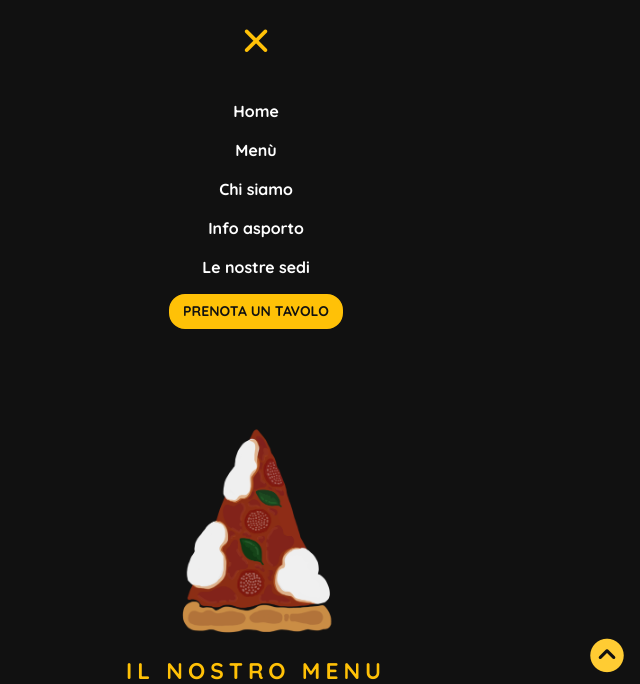
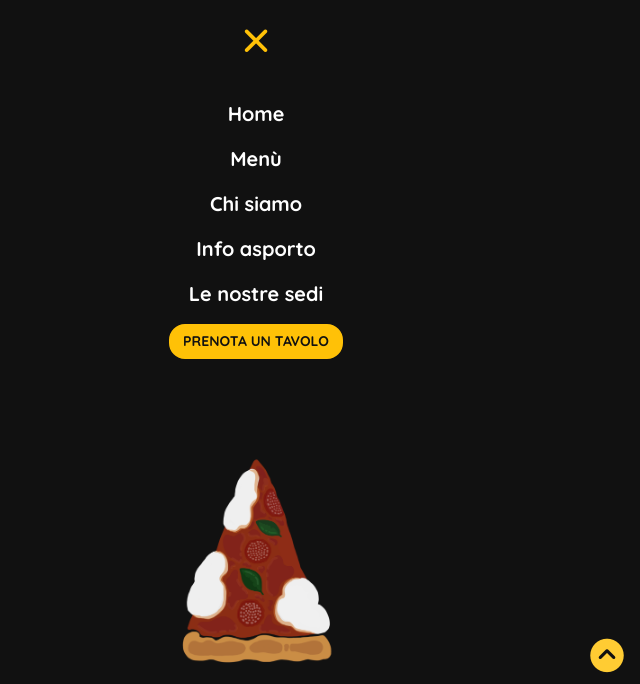
Before and after one commit to sarabello919-maker/Bordo, a plain HTML site: page menu.html in a window 768 px wide. Both pictures are taken after a click on the button 384 px from the left and 125 px from the top of the page. Shown: the part 85-769 px from the top of the page, without its empty margins (128-768 px from the left). Drawn offline with nearby package versions, Linux system fonts and the light colour scheme.

Commit message:
Add files via upload

```diff
--- a/css/style.css
+++ b/css/style.css
@@ -869,41 +869,6 @@ main{
 
 @media (max-width: 991.98px) {
 
-/* 1. Rende l'header a colonna così il menu si posiziona sotto l'hamburger */
-  header {
-    flex-direction: column;
-    align-items: center;
-  }
-
-  /* 2. Mostra il bottone hamburger */
-  .hamburger {
-    display: block !important;
-  }
-
-  /* 3. Nasconde il menu di base */
-  #nav {
-    display: none;
-    width: 100%;
-    text-align: center;
-    margin-top: 15px; /* Spazio esatto sotto l'hamburger */
-  }
-
-  /* 4. Quando è attivo, compare dritto sotto */
-  #nav.active {
-    display: block !important;
-  }
-
-  /* 5. Mette le voci del menu in colonna una sotto l'altra */
-  header nav ul {
-    flex-direction: column !important;
-    align-items: center !important;
-    gap: 15px !important;
-    padding: 0 !important;
-    margin: 0 !important;
-  }
-
-
-
   .hero-menu {
     background-position: 232px 237px;
     height: 640px;
@@ -953,8 +918,11 @@ main{
 
 }
 
+
+
+
+
 /*---------------------------------------------------------------------------------*/
-
 @media screen
   and (orientation: landscape)
   and (pointer: coarse)
@@ -962,9 +930,38 @@ main{
   and (min-width: 768px)
   and (max-height: 1100px) {
 
+  /* --- AGGIUNTO: Hamburger e header in colonna anche in orizzontale --- */
+  header {
+    flex-direction: column !important;
+    align-items: center !important;
+  }
+
+  .hamburger {
+    display: block !important;
+  }
+
+  #nav {
+    display: none !important;
+    width: 100% !important;
+    text-align: center !important;
+    margin-top: 15px !important;
+  }
+
+  #nav.active {
+    display: block !important;
+  }
+
+  header nav ul {
+    flex-direction: column !important;
+    align-items: center !important;
+    gap: 15px !important;
+    padding: 0 !important;
+    margin: 0 !important;
+  }
+
   .pizza-banner {
-        height: 380px !important;      /* Un'altezza media per non schiacciarla ma farla entrare bene nello schermo orizzontale */
-        margin-top: 40px !important;   /* Spazio dal testo ridotto proporzionalmente */
+    height: 380px !important;
+    margin-top: 40px !important;
   }
 
   .hero-menu h1 {
@@ -974,10 +971,8 @@ main{
   .hero-menu p {
     font-size: 18px;
   }
-
 }
 
-/*soluzione tablet orizzontale*/
 
 
 @media screen
@@ -985,9 +980,36 @@ and (min-width: 768px)
 and (max-width: 991.98px)
 and (orientation: portrait) {
 
+  /* --- AGGIUNTO: Hamburger e header in colonna in verticale --- */
   header {
+    flex-direction: column !important;
+    align-items: center !important;
     padding: 20px 25px;
   }
+
+  .hamburger {
+    display: block !important;
+  }
+
+  #nav {
+    display: none !important;
+    width: 100% !important;
+    text-align: center !important;
+    margin-top: 15px !important;
+  }
+
+  #nav.active {
+    display: block !important;
+  }
+
+  header nav ul {
+    flex-direction: column !important;
+    align-items: center !important;
+    gap: 15px !important;
+    padding: 0 !important;
+    margin: 0 !important;
+  }
+  /* ------------------------------------------------------------ */
 
   .logo img {
     width: 150px;
@@ -1002,31 +1024,12 @@ and (orientation: portrait) {
     font-size: 20px;
   }
 
-
-  header nav ul {
-      display: flex;
-      flex-direction: row;
-      align-items: center;
-      justify-content: flex-end;
-      gap: 15px;
-      flex-wrap: nowrap;
+  .pizza-banner {
+    height: 460px !important;
+    margin-top: 50px !important;
   }
 
-  header nav li {
-      white-space: nowrap;
-    }
-
-  header nav li a {
-    font-size: 16px;
-    white-space: nowrap;
-  }
-
-  .pizza-banner {
-        height: 460px !important;      /* Altezza bilanciata per il tablet verticale */
-        margin-top: 50px !important;   /* Spazio dal testo calibrato */
-    }
-
-  .hero-menu p{
+  .hero-menu p {
     padding: 0px 20px !important;
     font-size: 20px !important;
   }
@@ -1048,27 +1051,26 @@ and (orientation: portrait) {
     justify-content: center;
   }
 
-  .nav-piatti nav ul li a{
+  .nav-piatti nav ul li a {
     display: block;
     text-align: center;
     padding: 8px 18px;
-    border: 2px solid #222!important;
+    border: 2px solid #222 !important;
     background-color: #222;
     border-radius: 50px;
-    color: #fff!important;
+    color: #fff !important;
     font-weight: 600;
     text-decoration: none;
     white-space: nowrap;
   }
 
-  .nav-piatti nav ul li a:hover{
+  .nav-piatti nav ul li a:hover {
     background-color: transparent;
-    color: #ffc107!important;
-    border-color: #222!important;
+    color: #ffc107 !important;
+    border-color: #222 !important;
   }
 }
 
-/*soluzione tablet menu verticale*/
 
 
 /*-----------------------------------------------------------------*/
```
Lines whose indentation alone changed are shown as unchanged.
